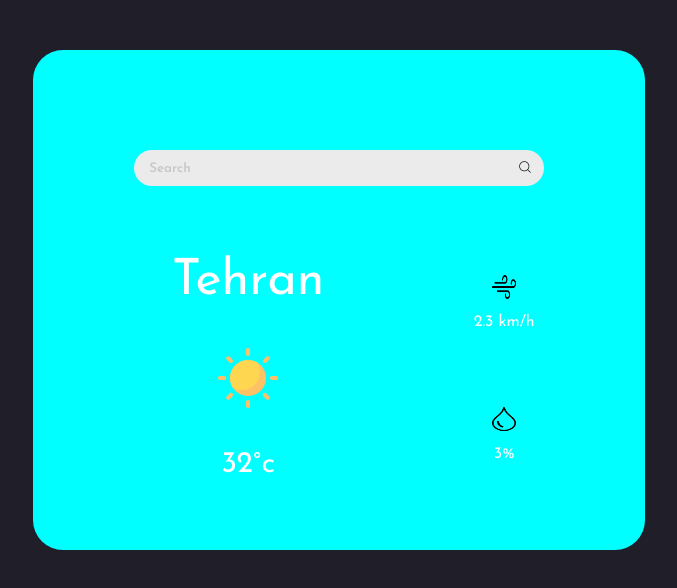
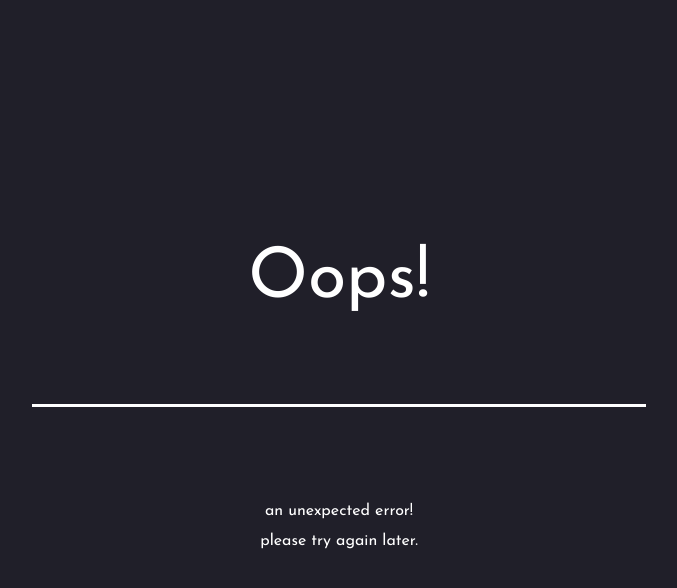
Before and after one commit to hamid0283/weather-app-reactjs, a React (Vite) app: page /test in a window 1280 px wide. Shown: the top 588 px of the page, without its empty margins (301-978 px from the left). Built offline with nearby package versions, Linux system fonts and the light colour scheme.

Commit message:
add error component

```diff
--- /dev/null
+++ b/src/components/Error.tsx
@@ -0,0 +1,14 @@
+const Error = () => {
+  return (
+    <div className="error">
+      <span className="oops">Oops!</span>
+      <div className="error-br"></div>
+      <div className="error-span">
+        <span>an unexpected error!</span>
+        <span>please try again later.</span>
+      </div>
+    </div>
+  );
+};
+
+export default Error;
--- a/src/index.css
+++ b/src/index.css
@@ -16,7 +16,7 @@ body {
   display: flex;
   flex-direction: column;
   margin: auto;
-  margin-top: 50px;
+  margin-top: calc((100vh - 500px) / 2);
   border-radius: 30px;
   padding: 50px;
 }
@@ -97,6 +97,30 @@ body {
   display: flex;
   align-items: center;
 }
+.error {
+  display: flex;
+  flex-direction: column;
+  align-items: center;
+  width: 80%;
+  height: 400px;
+  margin: calc((100vh - 400px) / 2) auto;
+  justify-content: space-around;
+}
+.oops {
+  font-size: 70px;
+}
+.error-br {
+  width: 60%;
+  height: 3px;
+  background-color: white;
+}
+.error-span {
+  display: flex;
+  flex-direction: column;
+  height: 60px;
+  justify-content: space-around;
+  align-items: center;
+}
 @media screen and (min-width: 450px) {
   .main {
     width: 60%;
--- a/src/main.tsx
+++ b/src/main.tsx
@@ -1,13 +1,15 @@
 import React, { StrictMode } from "react";
 import { createRoot } from "react-dom/client";
 import App from "./App.tsx";
+import Error from "./components/Error.tsx";
 import "./index.css";
 import { createBrowserRouter, RouterProvider } from "react-router-dom";
 
 const router = createBrowserRouter([
   {
-    path: "/test",
+    path: "/",
     element: <App />,
+    errorElement: <Error />,
   },
 ]);
 
```
